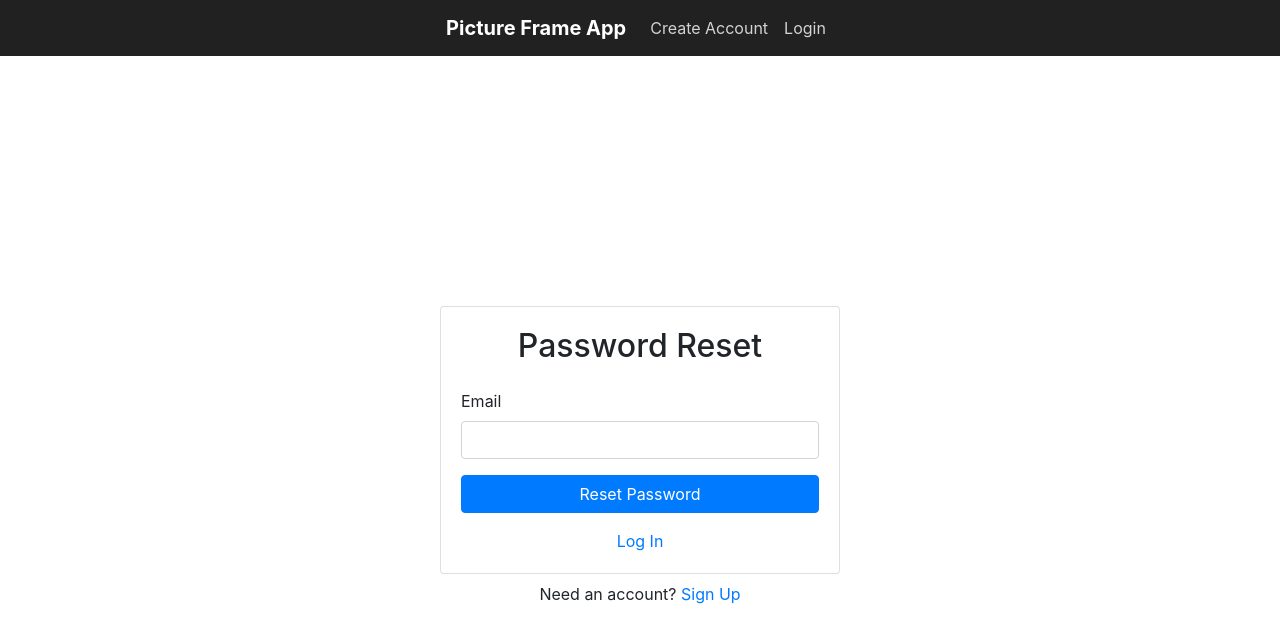
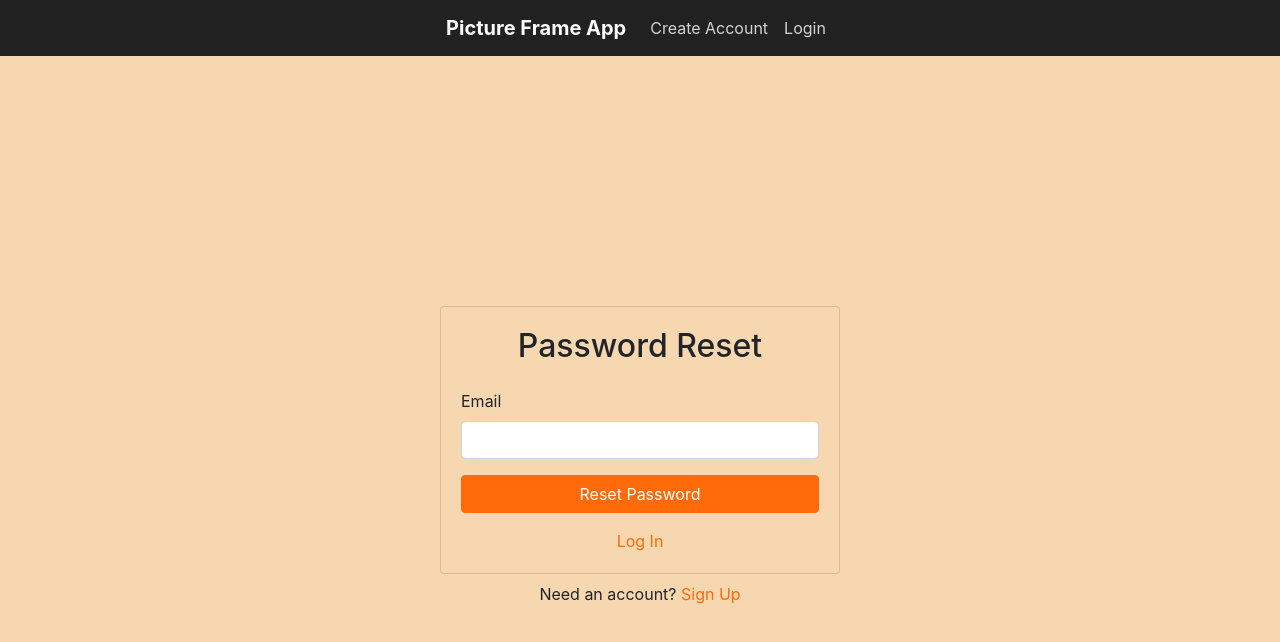
Before and after one commit to ConnorH2525/dissertation-web-app, a React (Create React App) app in the folder dissertation-web-app/: page /forgot-password in a window 1280 px wide. Shown: the top 642 px of the page. Built offline with nearby package versions, Linux system fonts and the light colour scheme; no server answers.

Commit message:
Username fully functional

```diff
--- a/dissertation-web-app/src/components/authentication/ForgotPassword.js
+++ b/dissertation-web-app/src/components/authentication/ForgotPassword.js
@@ -28,8 +28,9 @@ const ForgotPassword = () => {
     }
 
     return (
+        <div style={{backgroundColor:"#F6D7AF"}}>
             <CenteredContainer>
-            <Card>
+                <Card style={{backgroundColor:"#F6D7AF"}}>
                     <Card.Body>
                         <h2 className="text-center mb-4">Password Reset</h2>
                         {error && <Alert variant="danger">{error}</Alert>}
@@ -39,19 +40,20 @@ const ForgotPassword = () => {
                                 <Form.Label>Email</Form.Label>
                                 <Form.Control type="email" ref={emailRef} required/>
                             </Form.Group>
-                        <Button disabled={loading} className="w-100" type="submit">
+                            <Button disabled={loading} className="w-100" type="submit" style={{backgroundColor:"#FF6B09", borderColor:"#FF6B09"}}>
                                 Reset Password
                             </Button>
                         </Form>
                         <div className="w-100 text-center mt-3">
-                        <Link to="/login">Log In</Link>
+                            <Link style={{color: "#FF6B09"}} to="/login">Log In</Link>
                         </div>
                     </Card.Body>
                 </Card>
                 <div className="w-100 text-center mt-2">
-                Need an account? <Link to="/signup">Sign Up</Link>
+                    Need an account? <Link style={{color: "#FF6B09"}} to="/signup">Sign Up</Link>
                 </div>
             </CenteredContainer>
+        </div>
     )
 }
 
--- a/dissertation-web-app/src/components/authentication/Profile.js
+++ b/dissertation-web-app/src/components/authentication/Profile.js
@@ -1,9 +1,10 @@
-import React, { useState } from 'react'
+import React, { useState, useEffect } from 'react'
 import { Card, Button, Alert } from "react-bootstrap"
 import { useAuth } from "../../contexts/AuthContext"
 import { Link, useHistory } from "react-router-dom"
 import CenteredContainer from './CenteredContainer'
-import { database } from '../../firebase'
+import firebase, { database } from "../../firebase"
+import "firebase/firestore"
 
 const Profile = () => {
 const [error, setError] = useState("")
@@ -46,6 +47,15 @@ const [username,setName]=useState("")
 
     }*/
 
+    useEffect(() => {
+        firebase.firestore().collection("users")
+        .doc(currentUser.uid)
+        .get()
+        .then(doc => {
+            setName(database.formatDoc(doc))
+        })
+    }, [])
+
     async function handleLogout() {
         setError("")
 
@@ -81,11 +91,7 @@ const [username,setName]=useState("")
                     <hr></hr>
                     <div>
                         <strong>First Name: </strong>
-                        {username && username.map(username=>{
-                            return(
-                                username.username
-                            )}
-                            )}
+                        {username && username.username}
                     </div>
                     <strong>Email: </strong>{currentUser.email}
                     <Link to="/update-profile" className="btn btn-primary w-100 mt-3" style={{backgroundColor: "#FF6B09", borderColor: "#FF6B09"}}>
--- a/dissertation-web-app/src/components/authentication/UpdateProfile.js
+++ b/dissertation-web-app/src/components/authentication/UpdateProfile.js
@@ -1,20 +1,20 @@
-import React, { useRef, useState, useEffect } from "react"
+import React, { useRef, useState } from "react"
 import { Form, Button, Card, Alert } from "react-bootstrap"
 import { useAuth } from "../../contexts/AuthContext"
 import { Link, useHistory } from "react-router-dom"
 import CenteredContainer from "./CenteredContainer"
-import { database } from "../../firebase"
+import firebase from "../../firebase"
+import "firebase/firestore"
 
 const UpdateProfile = () => {
     const emailRef = useRef()
     const passwordRef = useRef()
     const passwordConfirmRef = useRef()
-    const passwordReauthRef = useRef()
     const { currentUser, updateEmail, updatePassword } = useAuth()
     const [error, setError] = useState("")
     const [loading, setLoading] = useState(false)
     const history = useHistory()
-    //const [username, setName] = useState("")
+    const [username, setName] = useState("")
 
 
     /*
@@ -27,31 +27,26 @@ const UpdateProfile = () => {
             })
           }
           fetchUser()
-      })
+      })*/
 
+    //   useEffect(() => {
+    //     firebase.firestore().collection("users")
+    //     .doc(currentUser.uid)
+    //     .get()
+    //     .then(doc => {
+    //         setName(database.formatDoc(doc))
+    //     })
+    // })
 
     function updateUsername(username) {
-        //database.users.ref()
-        //.child('users')
-        //.orderByChild('username')
-        //.equalTo(currentUser.uid)
-        //.once('value')
-        //.then(snapshot => {
-            //if (snapshot.exists()) {
-                //return
-            //} else {
-                database.users.doc(currentUser.uid)
-                    .set({
-                    username: username,
-                    //profilePic
-                })
-            //}
-        //})
-        //if (username) {
-            //database.ref(`users/${currentUser.uid}`).set(username)
-        //} else {
-        //}
-    }*/
+        const db = firebase.firestore()
+        db.collection("users")
+        .doc(currentUser.uid)
+        .set({
+            userId: currentUser.uid,
+            username: username
+        })
+    }
 
     function handleSubmit(e) {
         e.preventDefault()
@@ -70,9 +65,9 @@ const UpdateProfile = () => {
         if (passwordRef.current.value) {
             promises.push(updatePassword(passwordRef.current.value))
         }
-        //if (username) {
-            //promises.push(updateUsername(username))
-        //}
+        if (username) {
+            promises.push(updateUsername(username))
+        }
 
         Promise.all(promises).then(() => {
             history.push("/user")
@@ -83,14 +78,7 @@ const UpdateProfile = () => {
         })
     }
 
-    /*<Form.Group>
-                            <Form.Label>First Name</Form.Label>
-                            <Form.Control
-                                type="text"
-                                placeholder="Change your name here"
-                                onChange={e => setName(e.target.value)}
-                        />
-    </Form.Group>*/
+
 
     /*async function handleDelete() {
         setError("")
@@ -111,6 +99,14 @@ const UpdateProfile = () => {
                     <h2 className="text-center mb-4">Update Profile</h2>
                     {error && <Alert variant="danger">{error}</Alert>}
                     <Form onSubmit={handleSubmit}>
+                        <Form.Group>
+                            <Form.Label>First Name</Form.Label>
+                            <Form.Control
+                                type="text"
+                                placeholder="Change your name here"
+                                onChange={e => setName(e.target.value)}
+                            />
+                        </Form.Group>
                         <Form.Group id="email">
                             <Form.Label>Email</Form.Label>
                             <Form.Control type="email" ref={emailRef} required defaultValue={currentUser.email} />
--- a/dissertation-web-app/src/contexts/AuthContext.js
+++ b/dissertation-web-app/src/contexts/AuthContext.js
@@ -23,6 +23,7 @@ export function AuthProvider({ children }) {
             db.collection("users")
             .doc(currentUser.uid)
             .set({
+                userId: currentUser.uid,
                 username: username
             })
         } catch (err) {
--- a/dissertation-web-app/src/firebase.js
+++ b/dissertation-web-app/src/firebase.js
@@ -14,7 +14,6 @@ const app = firebase.initializeApp({
 
 const firestore = app.firestore()
 export const database = {
-    users: firestore.collection("users"),
     //profilePic: firestore.collection("profilePics"),
     groups: firestore.collection("groups"),
     files: firestore.collection("files"),
```
Also changed, not shown: dissertation-web-app/src/components/authentication/Signup.js (+0 -15 lines). Lines whose indentation alone changed are shown as unchanged.
